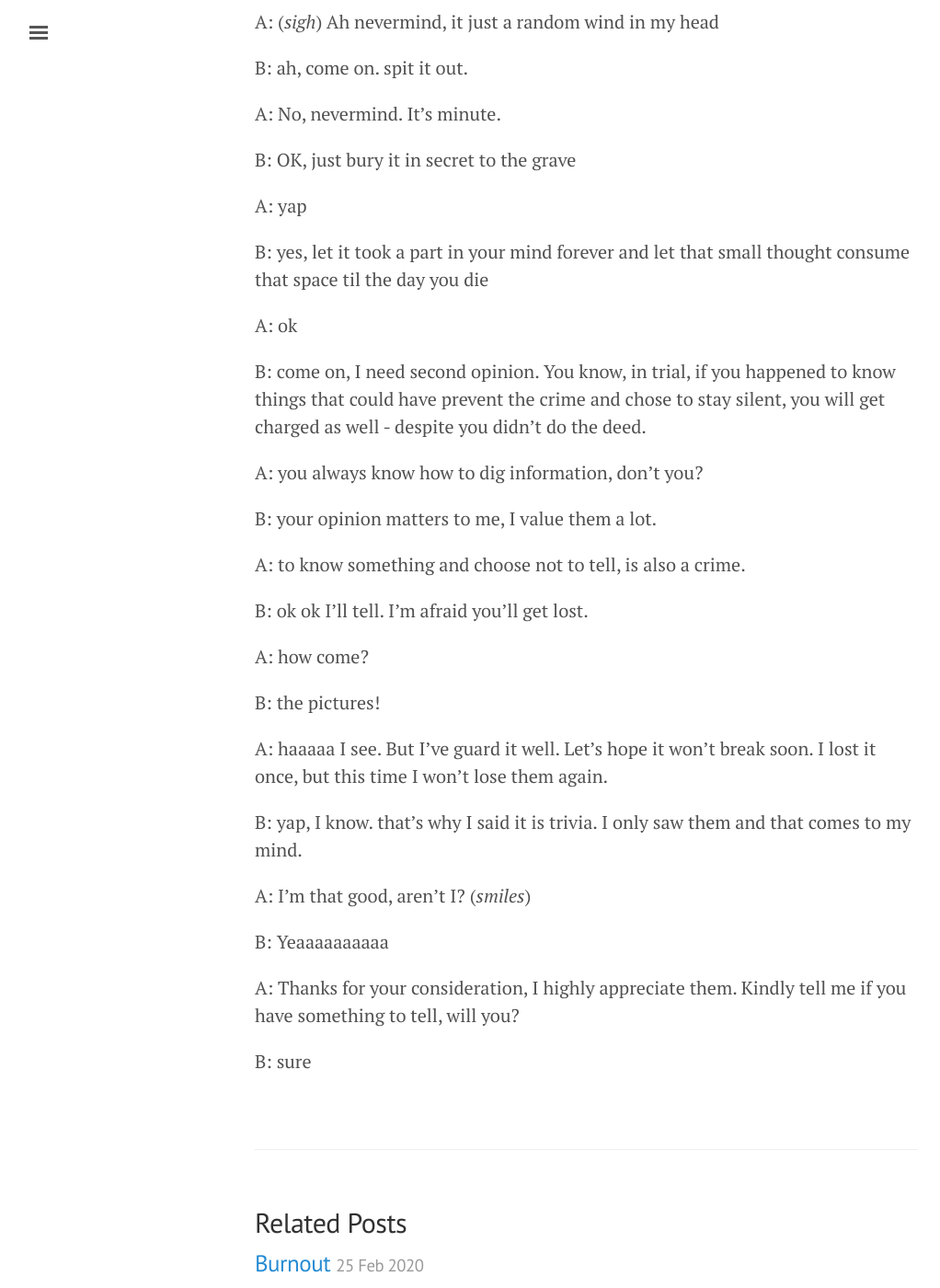
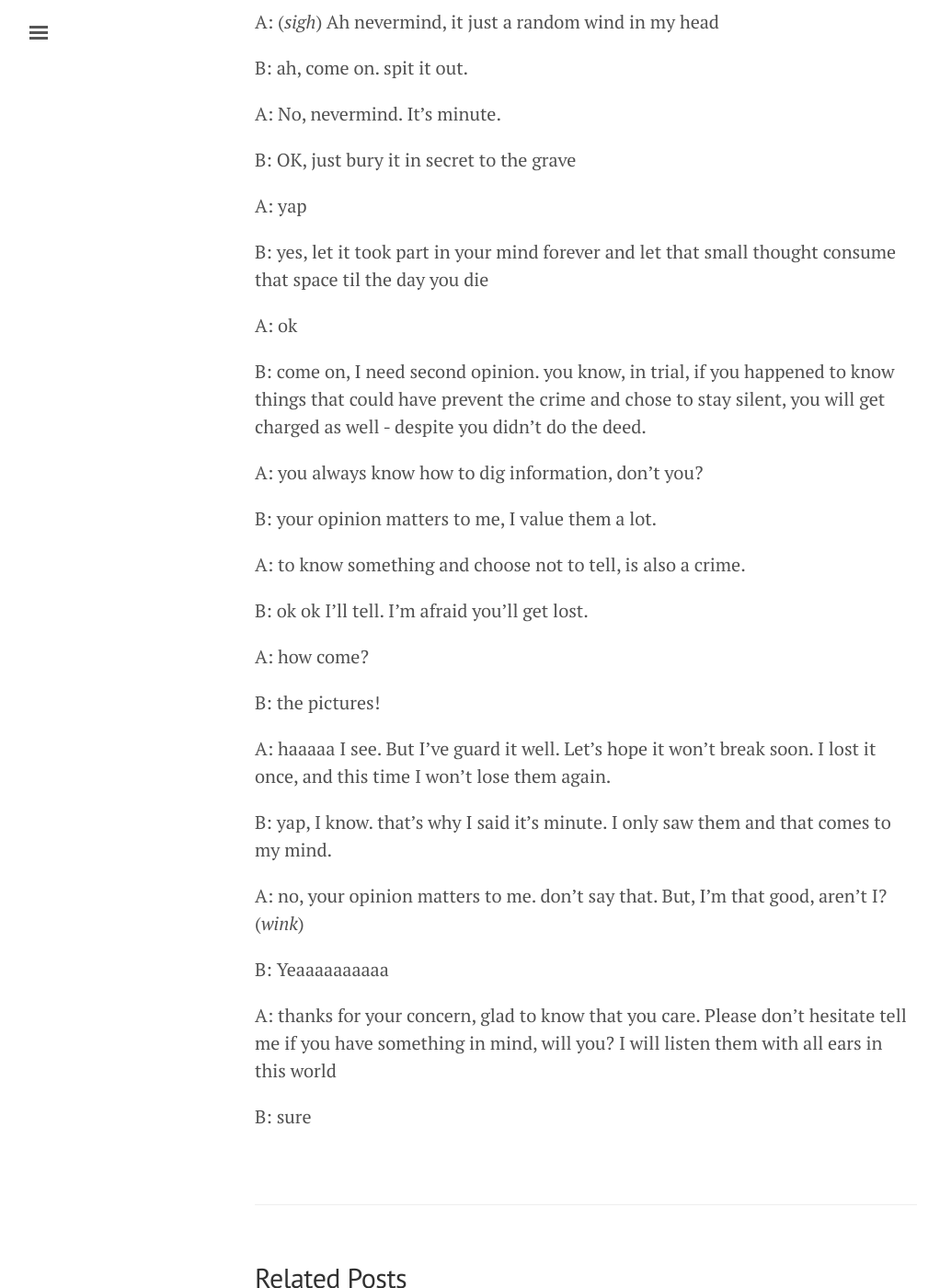
Before and after one commit to ronaatxendit/martabacc.github.io, a Jekyll site: the page built from _posts/2020-2-26-concern.md, in a window 1280 px wide and 1400 px high, scrolled down 323 px. Shown: the whole window at 92% size, without its empty margins (3-1025 px from the left). Built offline with Jekyll 4.4.1, drawn with Linux system fonts in a browser that asks for light colours.

Commit message:
post(concern): fix something

```diff
--- a/_posts/2020-2-26-concern.md
+++ b/_posts/2020-2-26-concern.md
@@ -17,11 +17,11 @@ B: OK, just bury it in secret to the grave
 
 A: yap
 
-B: yes, let it took a part in your mind forever and let that small thought consume that space til the day you die
+B: yes, let it took part in your mind forever and let that small thought consume that space til the day you die
 
 A: ok
 
-B: come on, I need second opinion. You know, in trial, if you happened to know things that could have prevent the crime and chose to stay silent, you will get charged as well - despite you didn't do the deed.
+B: come on, I need second opinion. you know, in trial, if you happened to know things that could have prevent the crime and chose to stay silent, you will get charged as well - despite you didn't do the deed.
 
 A: you always know how to dig information, don't you?
 
@@ -35,14 +35,14 @@ A: how come?
 
 B: the pictures!
 
-A: haaaaa I see. But I've guard it well. Let's hope it won't break soon. I lost it once, but this time I won't lose them again.
+A: haaaaa I see. But I've guard it well. Let's hope it won't break soon. I lost it once, and this time I won't lose them again.
 
-B: yap, I know. that's why I said it is trivia. I only saw them and that comes to my mind.
+B: yap, I know. that's why I said it's minute. I only saw them and that comes to my mind.
 
-A: I'm that good, aren't I? (*smiles*)
+A: no, your opinion matters to me. don't say that. But, I'm that good, aren't I? (*wink*)
 
 B: Yeaaaaaaaaaa
 
-A: Thanks for your consideration, I highly appreciate them. Kindly tell me if you have something to tell, will you?
+A: thanks for your concern, glad to know that you care. Please don't hesitate tell me if you have something in mind, will you? I will listen them with all ears in this world
 
 B: sure
```
